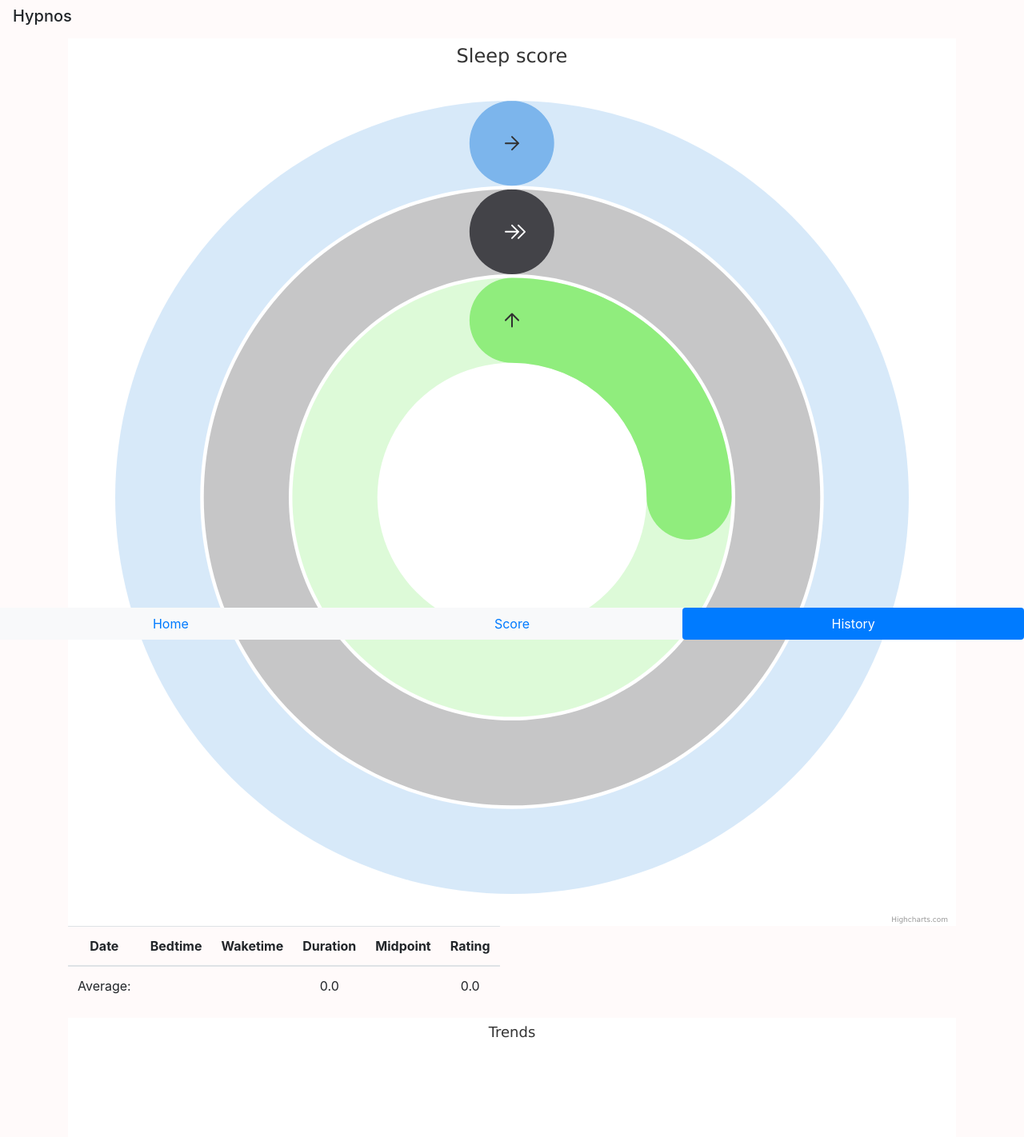
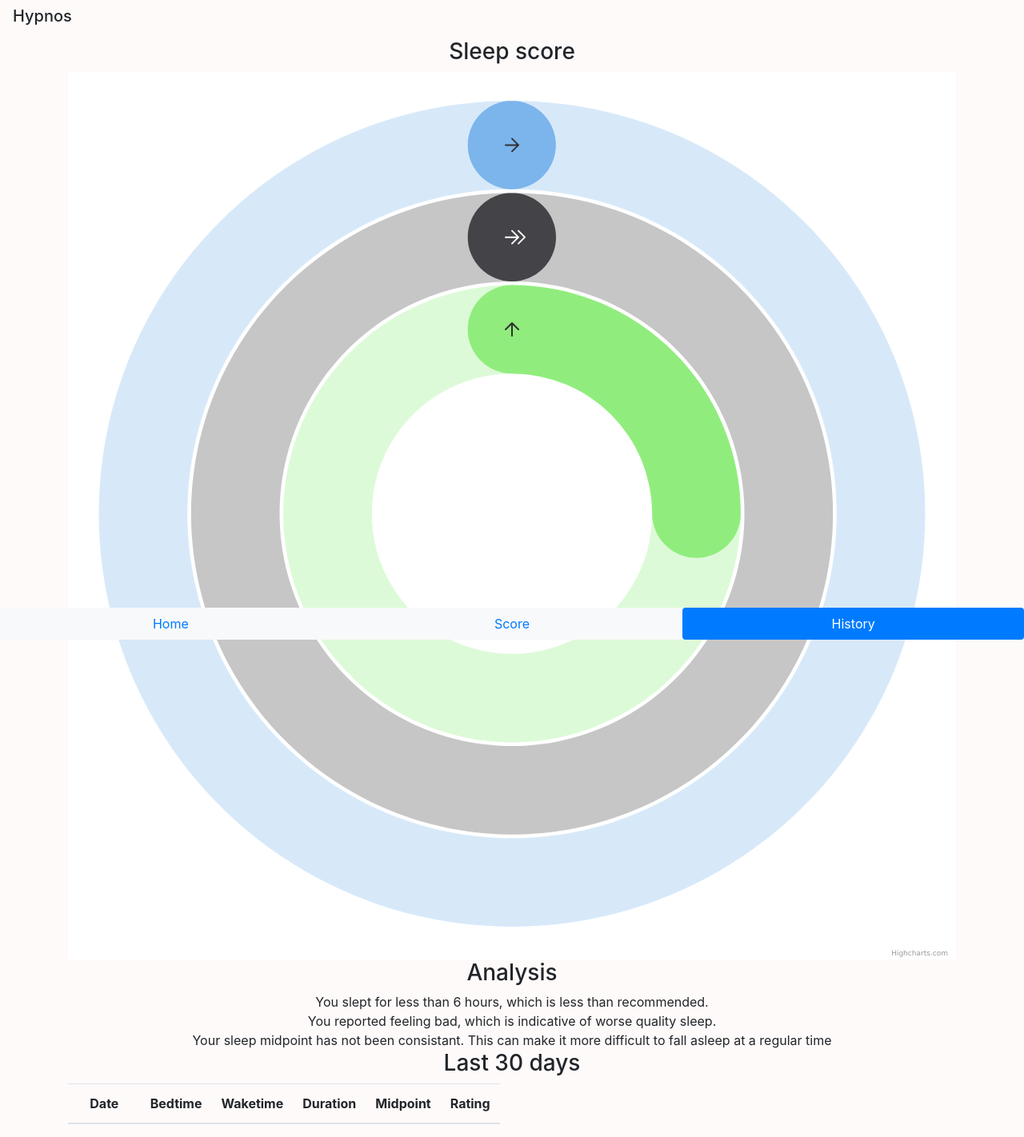
Before and after one commit to goransle/hypnos, a React (Create React App) app: page /history in a window 1280 px wide. Shown: the top 1422 px of the page at 80% size. Built offline with nearby package versions, Linux system fonts and the light colour scheme.

Commit message:
attempt at analysis and some polish

```diff
--- a/src/components/Graphs.js
+++ b/src/components/Graphs.js
@@ -11,7 +11,7 @@ export default function Graphs(props) {
   console.log(props)
   const durationOptions = {
     title: {
-      text: 'Trends'
+      text: ''
     },
     chart: {
       zoomType: 'x'
@@ -62,12 +62,15 @@ export default function Graphs(props) {
       crosshair: true
     },
     yAxis: {
+      title: {
+        text: "Hours"
+      }
     }
   }
 
   const timeOptions = {
     title: {
-      text: "Sleep times"
+      text: ""
     },
     chart: {
       type: 'columnrange',
@@ -89,8 +92,7 @@ export default function Graphs(props) {
       reversed: true,
       categories: props.days
         .filter(day => day.sleepDuration !== undefined && day.sleepDuration > 0)
-        .map(({ date }) => ([Moment(date).format("DD MMM")]))
-    },
+        .map(({ date }) => ([Moment(date).format("DD MMM")]))    },
     yAxis: {
       type: 'datetime',
       labels: {
@@ -102,6 +104,9 @@ export default function Graphs(props) {
       }
     },
     tooltip: {
+      enabled: false
+    },
+    legend: {
       enabled: false
     },
     series: [{
@@ -119,11 +124,13 @@ export default function Graphs(props) {
   console.log(timeOptions)
   return (
     <div>
+      <h3>Sleep duration and rating</h3>
       <HighchartsReact
         highcharts={Highcharts}
         options={durationOptions}
       />
       <div>
+        <h3>Bedtime and waketime</h3>
         <HighchartsReact
           highcharts={Highcharts}
           options={timeOptions}
--- a/src/components/History.js
+++ b/src/components/History.js
@@ -69,6 +69,7 @@ export default class History extends Component {
     return (
       <div>
         <SleepScore days={this.state.days} />
+        <h3>Last 30 days</h3>
         <table className="history table table-responsive table-hover">
           <thead className="thead">
             <tr><th>Date</th><th>Bedtime</th><th>Waketime</th><th>Duration</th><th>Midpoint</th><th>Rating</th></tr>
--- a/src/components/SleepGauge.js
+++ b/src/components/SleepGauge.js
@@ -80,7 +80,7 @@ export default function SleepGauge(props) {
         },
 
         title: {
-            text: 'Sleep score',
+            text: null,
             style: {
                 fontSize: '24px'
             }
--- a/src/components/SleepScore.js
+++ b/src/components/SleepScore.js
@@ -32,12 +32,12 @@ export default class SleepScore extends Component {
     consistencyScores = () => this.props.days
         .filter(({ sleepDuration }) => Number(sleepDuration) > 0)
         .map(({ midpoint }, i, arr) => {
-            if(i >= 1){
+            if (i >= 1) {
                 return Moment(midpoint, "hh:mm").diff(Moment(arr[i - 1].midpoint, "hh:mm").valueOf(), "minutes")
             }
             else return null
-        }).filter((minutes) => minutes !== null ).map((minutes) =>{
-            if(minutes < 0) minutes = - minutes
+        }).filter((minutes) => minutes !== null).map((minutes) => {
+            if (minutes < 0) minutes = - minutes
             console.log(minutes)
 
             if (Number(minutes) <= 10) {
@@ -65,7 +65,37 @@ export default class SleepScore extends Component {
         console.log(this.consistencyScores())
         return (
             <div>
-                <SleepGauge durationScore={[this.durationScores()[0]]} ratingScore={[this.ratingScores()[0]]} consistencyScore={[this.consistencyScores()[0]]} />
+                <h3>Sleep score</h3>
+                <SleepGauge
+                    durationScore={[this.durationScores()[0]]}
+                    ratingScore={[this.ratingScores()[0]]}
+                    consistencyScore={[this.consistencyScores()[0]]}
+                />
+                <div>
+                    <h3>Analysis</h3>
+                    {
+                        ([this.durationScores()[0]] > 75 &&
+                            "You slept for at least 7 hours, which is associated with many benefits") ||
+                        ([this.durationScores()[0]] <= 50 &&
+                            "You slept for less than 6 hours, which is less than recommended.") ||
+                        ("Your sleep duration was adequate")
+                    }
+                    <br />
+                    {
+                        ([this.ratingScores()[0]] > 75 &&
+                            "You reported feeling good, which is indicative of quality sleep.") ||
+                        ([this.ratingScores()[0]] <= 50 &&
+                            "You reported feeling bad, which is indicative of worse quality sleep.") ||
+                        ("You reported feeling OK")
+                    }
+                    <br />
+                    {
+                        ([this.consistencyScores()[0]] > 50 &&
+                            "Your sleep midpoint has been pretty consistant, which means you are maintaining a good circadian rhythm") ||
+                        ([this.consistencyScores()[0]] <= 50 &&
+                            "Your sleep midpoint has not been consistant. This can make it more difficult to fall asleep at a regular time")
+                    }
+                </div>
             </div >
         )
     }
```
